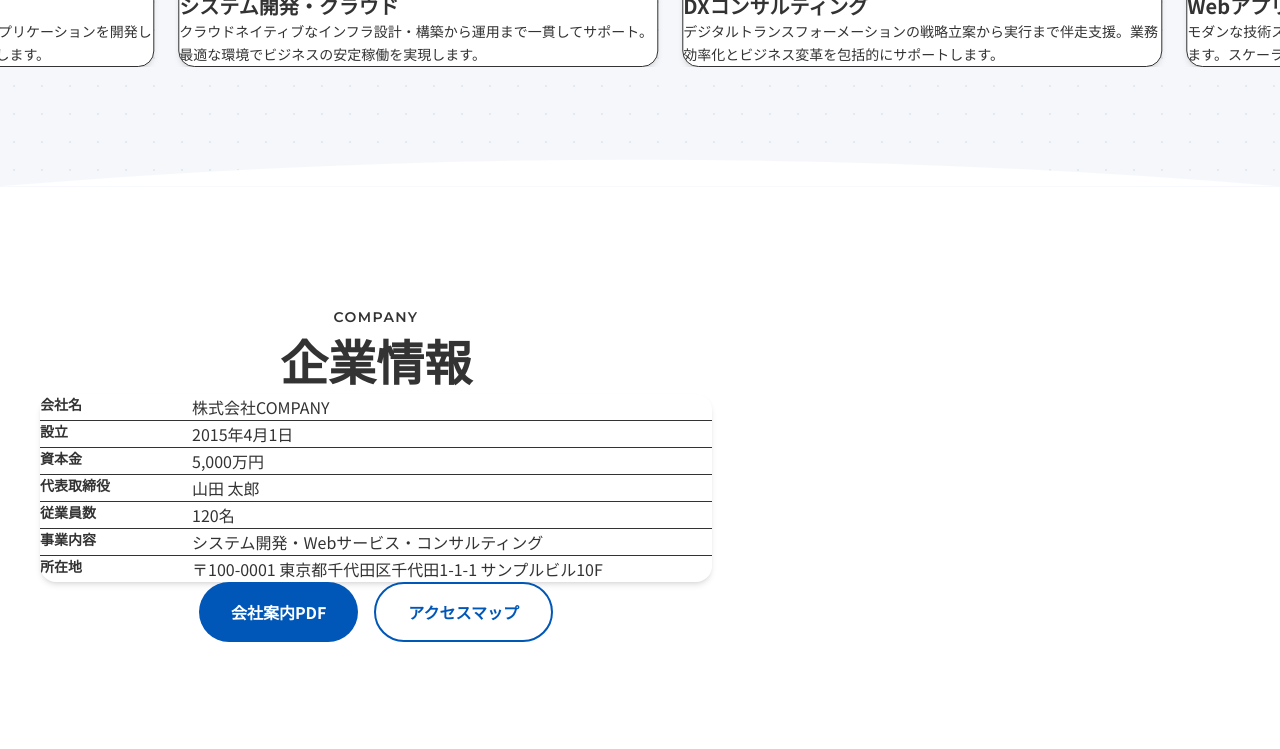
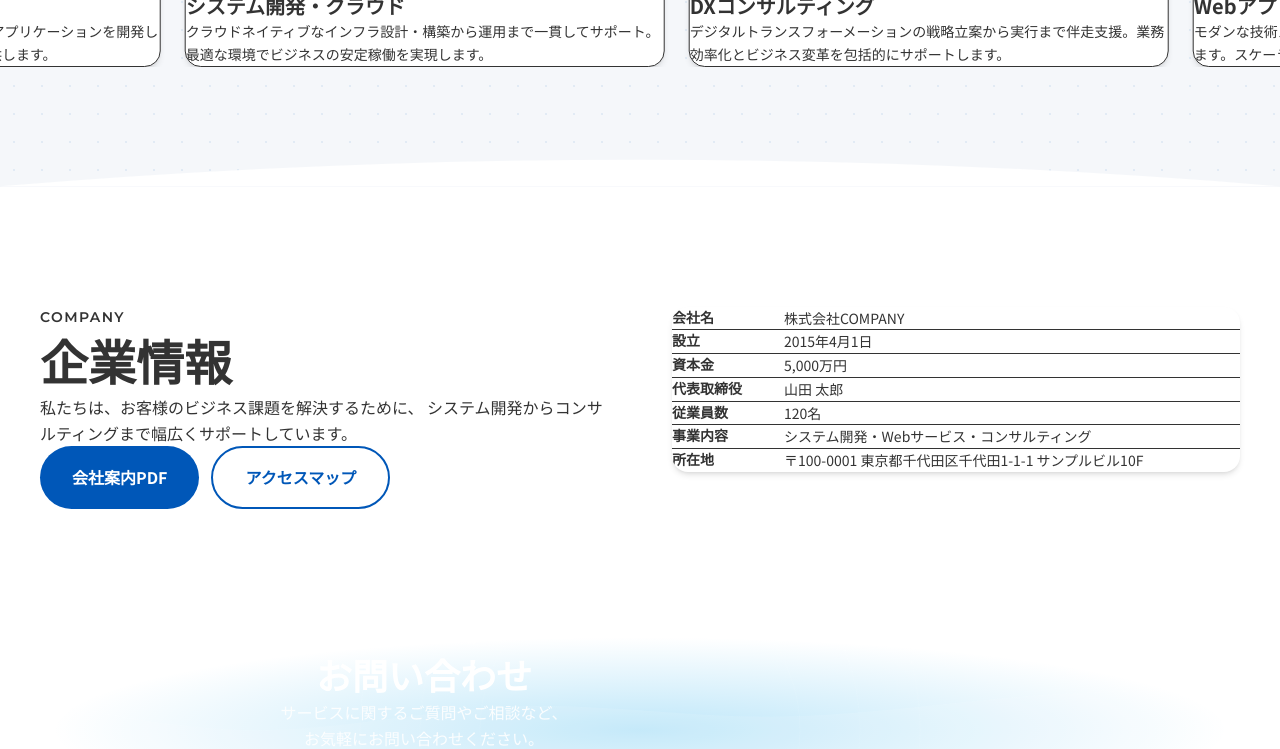
Before and after one commit to Mukai-Kohei/DX_ver01, a Next.js app in the folder DX/HP/company-website/: page / in a window 1280 px wide. Shown: the part 2000-2749 px from the top of the page. Built offline with nearby package versions, Linux system fonts and the light colour scheme.

Commit message:
refactor: Company section to 2-col grid layout (title left, table right) matching Business section
https://claude.ai/code/session_01K7pZmE9GAEZFybVi448acJ

```diff
--- a/DX/HP/company-website/components/Company.tsx
+++ b/DX/HP/company-website/components/Company.tsx
@@ -7,28 +7,37 @@ import { ScrollTrigger } from 'gsap/dist/ScrollTrigger';
 gsap.registerPlugin(ScrollTrigger);
 
 const companyInfo = [
-  { label: '会社名',    value: '株式会社COMPANY' },
-  { label: '設立',      value: '2015年4月1日' },
-  { label: '資本金',    value: '5,000万円' },
+  { label: '会社名',     value: '株式会社COMPANY' },
+  { label: '設立',       value: '2015年4月1日' },
+  { label: '資本金',     value: '5,000万円' },
   { label: '代表取締役', value: '山田 太郎' },
-  { label: '従業員数',  value: '120名' },
-  { label: '事業内容',  value: 'システム開発・Webサービス・コンサルティング' },
-  { label: '所在地',    value: '〒100-0001 東京都千代田区千代田1-1-1 サンプルビル10F' },
+  { label: '従業員数',   value: '120名' },
+  { label: '事業内容',   value: 'システム開発・Webサービス・コンサルティング' },
+  { label: '所在地',     value: '〒100-0001 東京都千代田区千代田1-1-1 サンプルビル10F' },
 ];
 
 export default function Company() {
   const sectionRef = useRef<HTMLDivElement>(null);
-  const contentRef = useRef<HTMLDivElement>(null);
+  const textRef = useRef<HTMLDivElement>(null);
+  const tableRef = useRef<HTMLDivElement>(null);
 
   useEffect(() => {
-    if (!sectionRef.current || !contentRef.current) return;
+    if (!sectionRef.current) return;
 
     const ctx = gsap.context(() => {
       gsap.fromTo(
-        contentRef.current,
+        textRef.current,
         { opacity: 0, y: 30 },
         {
           opacity: 1, y: 0, duration: 0.8, ease: 'power2.out',
+          scrollTrigger: { trigger: sectionRef.current, start: 'top 80%', once: true },
+        }
+      );
+      gsap.fromTo(
+        tableRef.current,
+        { opacity: 0, y: 30 },
+        {
+          opacity: 1, y: 0, duration: 0.8, delay: 0.15, ease: 'power2.out',
           scrollTrigger: { trigger: sectionRef.current, start: 'top 80%', once: true },
         }
       );
@@ -40,29 +49,44 @@ export default function Company() {
   return (
     <section ref={sectionRef} className="section-padding bg-bg-light" id="company">
       <div className="container-custom">
-        <div ref={contentRef} className="max-w-2xl mx-auto w-full">
-          {/* Header */}
-          <div className="text-center mb-10 md:mb-12 space-y-3">
-            <p className="font-en text-sm text-primary font-semibold tracking-widest">
-              COMPANY
+        <div className="grid md:grid-cols-2 gap-12 md:gap-16 items-start">
+
+          {/* Left: Title */}
+          <div ref={textRef} className="space-y-6">
+            <div>
+              <p className="font-en text-sm text-primary font-semibold tracking-widest mb-2">
+                COMPANY
+              </p>
+              <h2 className="text-3xl md:text-4xl lg:text-5xl font-bold text-text-main">
+                企業情報
+              </h2>
+            </div>
+            <p className="text-text-sub leading-relaxed">
+              私たちは、お客様のビジネス課題を解決するために、
+              システム開発からコンサルティングまで幅広くサポートしています。
             </p>
-            <h2 className="text-3xl md:text-4xl lg:text-5xl font-bold text-text-main">
-              企業情報
-            </h2>
+            <div className="flex flex-wrap gap-3">
+              <a href="#" className="btn btn-primary">
+                会社案内PDF
+              </a>
+              <a href="#" className="btn btn-secondary">
+                アクセスマップ
+              </a>
+            </div>
           </div>
 
-          {/* Company Info Table */}
-          <div className="bg-white rounded-2xl overflow-hidden shadow-md">
+          {/* Right: Table */}
+          <div ref={tableRef} className="bg-white rounded-2xl overflow-hidden shadow-md">
             <dl className="divide-y divide-border">
               {companyInfo.map((info, index) => (
                 <div
                   key={index}
-                  className="flex flex-col sm:flex-row sm:items-start gap-1 sm:gap-6 px-5 py-4 sm:px-8 sm:py-5 hover:bg-bg-light transition-colors duration-200"
+                  className="flex gap-4 px-5 py-4 hover:bg-bg-light transition-colors duration-200"
                 >
-                  <dt className="min-w-[7rem] sm:min-w-[8rem] text-sm font-bold text-text-main shrink-0">
+                  <dt className="w-24 shrink-0 text-sm font-bold text-text-main">
                     {info.label}
                   </dt>
-                  <dd className="text-sm sm:text-base text-text-sub leading-relaxed">
+                  <dd className="text-sm text-text-sub leading-relaxed">
                     {info.value}
                   </dd>
                 </div>
@@ -70,15 +94,6 @@ export default function Company() {
             </dl>
           </div>
 
-          {/* Buttons */}
-          <div className="flex flex-wrap justify-center gap-3 sm:gap-4 mt-10 md:mt-12">
-            <a href="#" className="btn btn-primary text-sm sm:text-base px-8 py-3">
-              会社案内PDF
-            </a>
-            <a href="#" className="btn btn-secondary text-sm sm:text-base px-8 py-3">
-              アクセスマップ
-            </a>
-          </div>
         </div>
       </div>
     </section>
```
